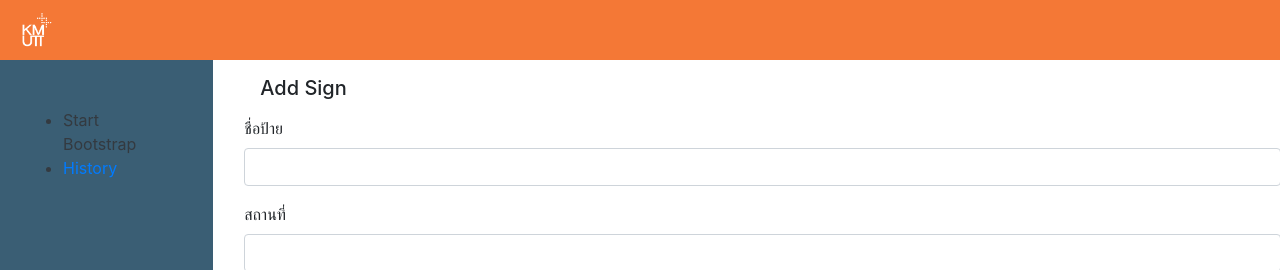
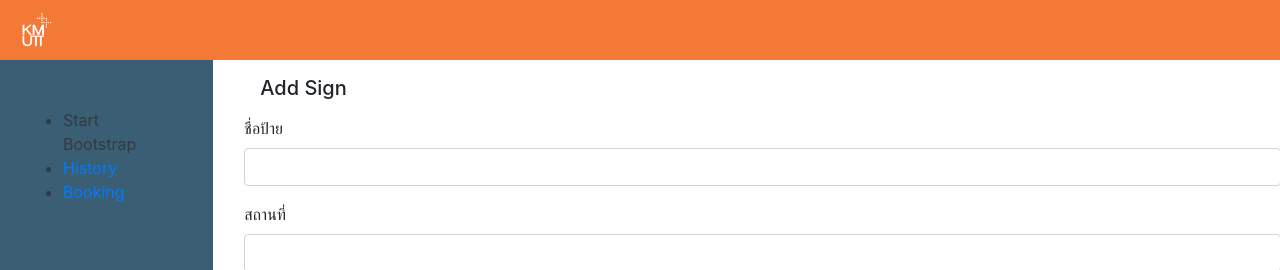
Before and after one commit to panupong25509/FE_Booking_Sign, a React (Create React App) app: page /Addsign in a window 1280 px wide. Shown: the top 270 px of the page. Built offline with nearby package versions, Linux system fonts and the light colour scheme.

Commit message:
[UPDATE] sidebar

```diff
--- a/src/components/Header/Sidebar.js
+++ b/src/components/Header/Sidebar.js
@@ -26,8 +26,11 @@ class Sidebar extends React.Component {
           <li className="">
             <a> Start Bootstrap </a>
           </li>
-          <li className="">
+          <li>
             <Link to="/history">History</Link>
+          </li>
+          <li>
+            <Link to="/booking">Booking</Link>
           </li>
         </ul>
       </Bar>
--- a/src/components/HeaderPage.js
+++ b/src/components/HeaderPage.js
@@ -10,7 +10,7 @@ class Header extends React.Component {
   render() {
     return (
       <nav class="navbar">
-        <span class="navbar-brand mb-0 h1">{this.props.name}</span>
+        <h1 class="navbar-brand mb-0">{this.props.name}</h1>
       </nav>
     );
   }
```
